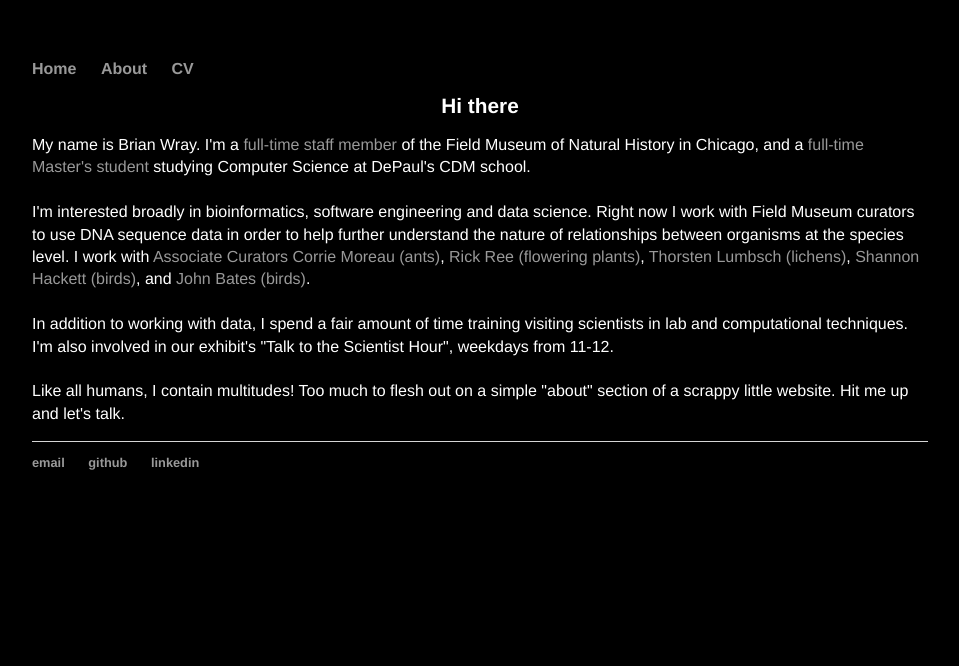
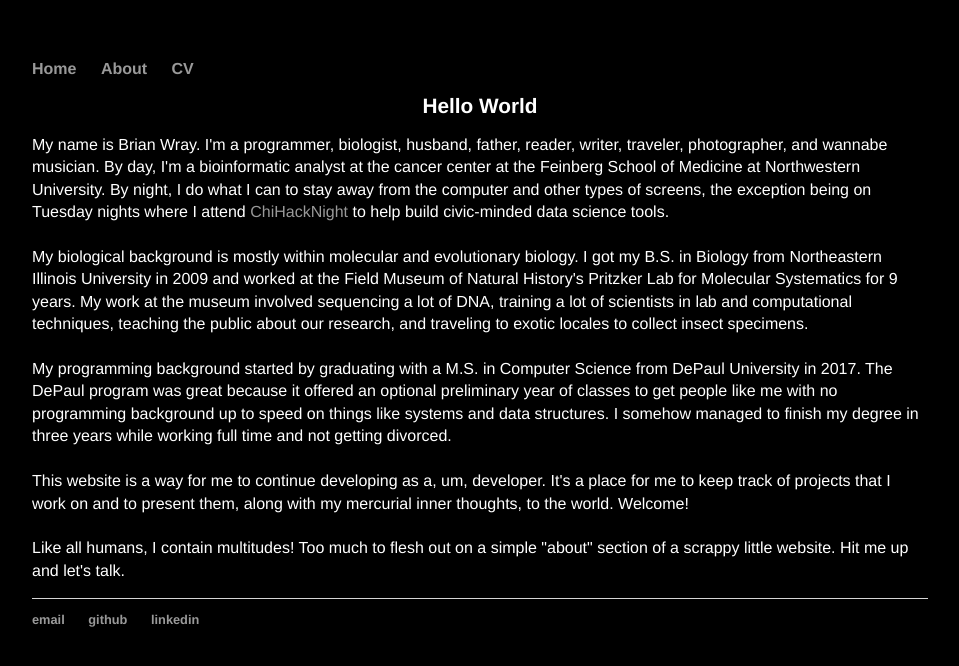
Before and after one commit to bwray/bwray.github.io, a Jekyll site: the page built from about/index.html, in a window 1280 px wide. Shown: the top 666 px of the page, without its empty margins (160-1119 px from the left). Built offline with Jekyll 4.4.1, drawn with Linux system fonts in a browser that asks for light colours.

Commit message:
Update about me
Update to reflect new job and degree.

```diff
--- a/about/index.html
+++ b/about/index.html
@@ -3,21 +3,32 @@ layout: default
 title: About me
 ---
 <div class="blurb">
-	<h1 style = "font-family: helvetica; font-size: 130%; text-align:center;">Hi there</h1>
-	<p  style = "font-family: helvetica; font-size: 100%">My name is Brian Wray. I'm a <a href = "https://www.fieldmuseum.org/about/staff/profile/726">
-		full-time staff member</a> of the Field Museum of Natural History in Chicago, and a
-		<a href="http://www.cdm.depaul.edu/Prospective%20Students/Pages/ambassadorinfo.aspx?ambassadorId=91">
-			full-time Master's student</a> studying Computer Science at DePaul's CDM school.
+	<h1 style = "font-family: helvetica; font-size: 130%; text-align:center;">Hello World</h1>
+	<p  style = "font-family: helvetica; font-size: 100%">My name is Brian Wray. I'm a programmer,
+	biologist, husband, father, reader, writer, traveler, photographer, and wannabe musician.
+	By day, I'm a bioinformatic analyst at the cancer center at the Feinberg School of Medicine
+	at Northwestern University. By night, I do what I can to stay away from the computer
+	and other types of screens, the exception being on Tuesday nights where I attend
+	<a href="https://chihacknight.org/">ChiHackNight</a> to help build civic-minded data
+	science tools.
 	<br/><br/>
-	I'm interested broadly in bioinformatics, software engineering and data science. Right now I work with Field Museum curators to
-		use DNA sequence data in order to help further understand the nature of relationships between organisms at the species
-		level. I work with <a href="http://www.moreaulab.org/">Associate Curators Corrie Moreau (ants)</a>,
-		<a href="http://www.reelab.net/home/">Rick Ree (flowering plants)</a>,
-		<a href="https://www.fieldmuseum.org/about/staff/profile/426"> Thorsten Lumbsch (lichens)</a>,
-		<a href="https://www.fieldmuseum.org/about/staff/profile/71">Shannon Hackett (birds)</a>, and
-		<a href="https://www.fieldmuseum.org/about/staff/profile/206">John Bates (birds)</a>.
+	My biological background is mostly within molecular and evolutionary biology. I got my
+	B.S. in Biology from Northeastern Illinois University in 2009 and worked at the Field
+	Museum of Natural History's Pritzker Lab for Molecular Systematics for 9 years. My work
+	at the museum involved sequencing a lot of DNA, training a lot of scientists in lab
+	and computational techniques, teaching the public about our research, and traveling
+	to exotic locales to collect insect specimens.
 	<br/><br/>
-	In addition to working with data, I spend a fair amount of time training visiting scientists in lab and computational techniques. I'm also involved in our exhibit's "Talk to the Scientist Hour", weekdays from 11-12.
+	My programming background started by graduating with a M.S. in Computer Science
+	from DePaul University in 2017. The DePaul program was great because it offered an
+	optional preliminary year of classes to get people like me with no programming background
+	up to speed on things like systems and data structures. I somehow managed to finish my
+	degree in three years while working full time and not getting divorced.
+	</br></br>
+	This website is a way for me to continue developing as a, um, developer. It's a place for
+	me to keep track of projects that I work on and to present them, along with my mercurial
+	inner thoughts, to the world. Welcome!
+
 	</br></br>
 	Like all humans, I contain multitudes! Too much to flesh out on a simple "about" section of a scrappy little website. Hit me up and let's talk.
 
```
